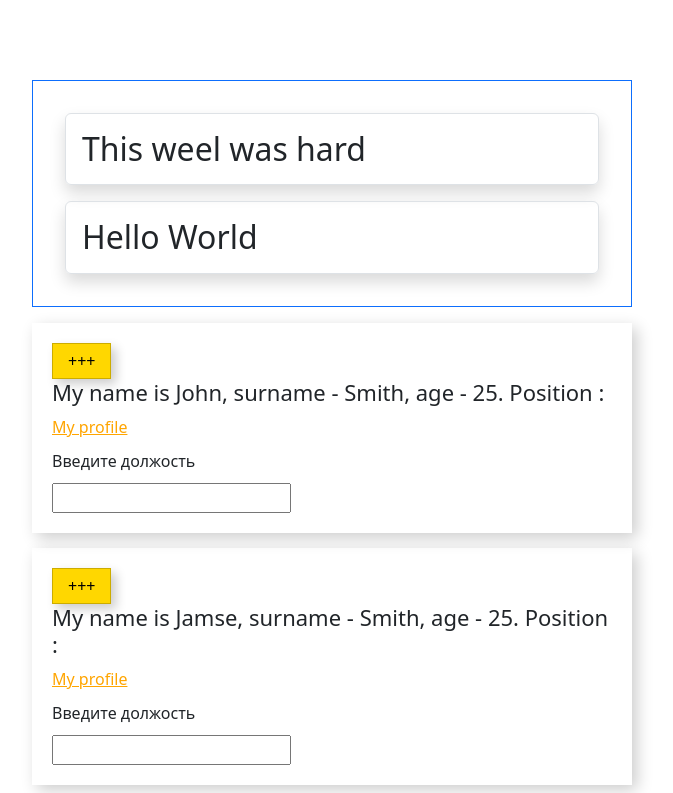
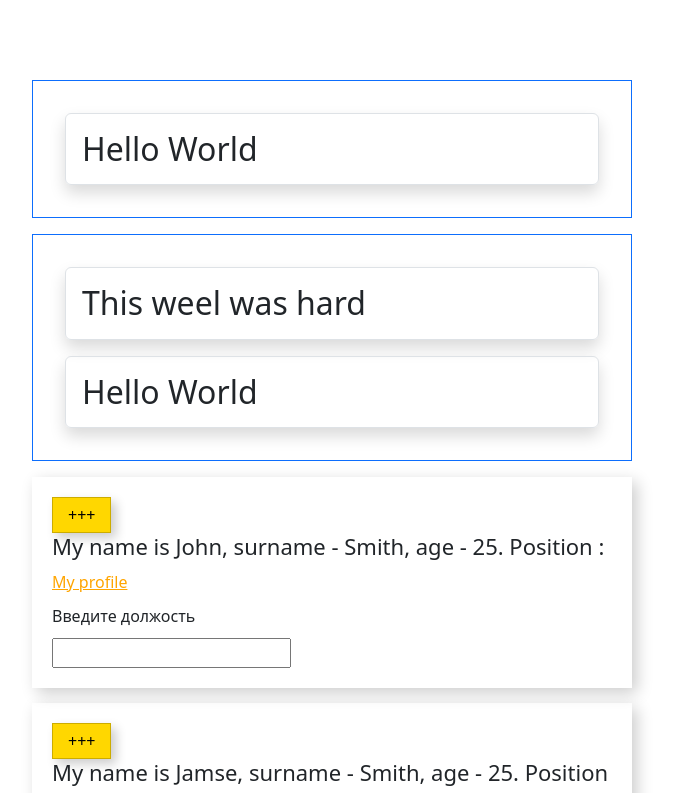
Before and after one commit to Ytrbnik/React_Education, a React (Create React App) app in the folder my-app/: page / in a window 1280 px wide. Shown: the top 793 px of the page, without its empty margins (308-981 px from the left). Built offline with nearby package versions, Linux system fonts and the light colour scheme.

Commit message:
Nasledovatye

```diff
--- a/my-app/src/App.js
+++ b/my-app/src/App.js
@@ -77,7 +77,7 @@
     margin: 80px auto 0 auto;
 `;
 
-const DynamicGriting = (props) => {
+const DynamicGreating = (props) => {
   return (
     <div className={'mb-3 p-3 border border-' + props.color}>
       {
@@ -89,13 +89,24 @@
   )
 }
 
+const HelloGreatings = () => {
+  return (
+    <div style={{'width': '600px', 'margin': '0 auto'}}>
+      <DynamicGreating color={'primary'}>
+        <h2>Hello World</h2>
+      </DynamicGreating>
+    </div>
+  )
+}
+
 function App() {
   return (
     <Wrapper>
-      <DynamicGriting color={'primary'}>
+      <HelloGreatings/>
+      <DynamicGreating color={'primary'}>
         <h2>This weel was hard</h2>
         <h2>Hello World</h2>
-      </DynamicGriting>
+      </DynamicGreating>
 
       <WhoAmI name='John' surname="Smith" link="facebook.com"/>
       <WhoAmI name='Jamse' surname="Smith" link="facebook.com"/>
```
